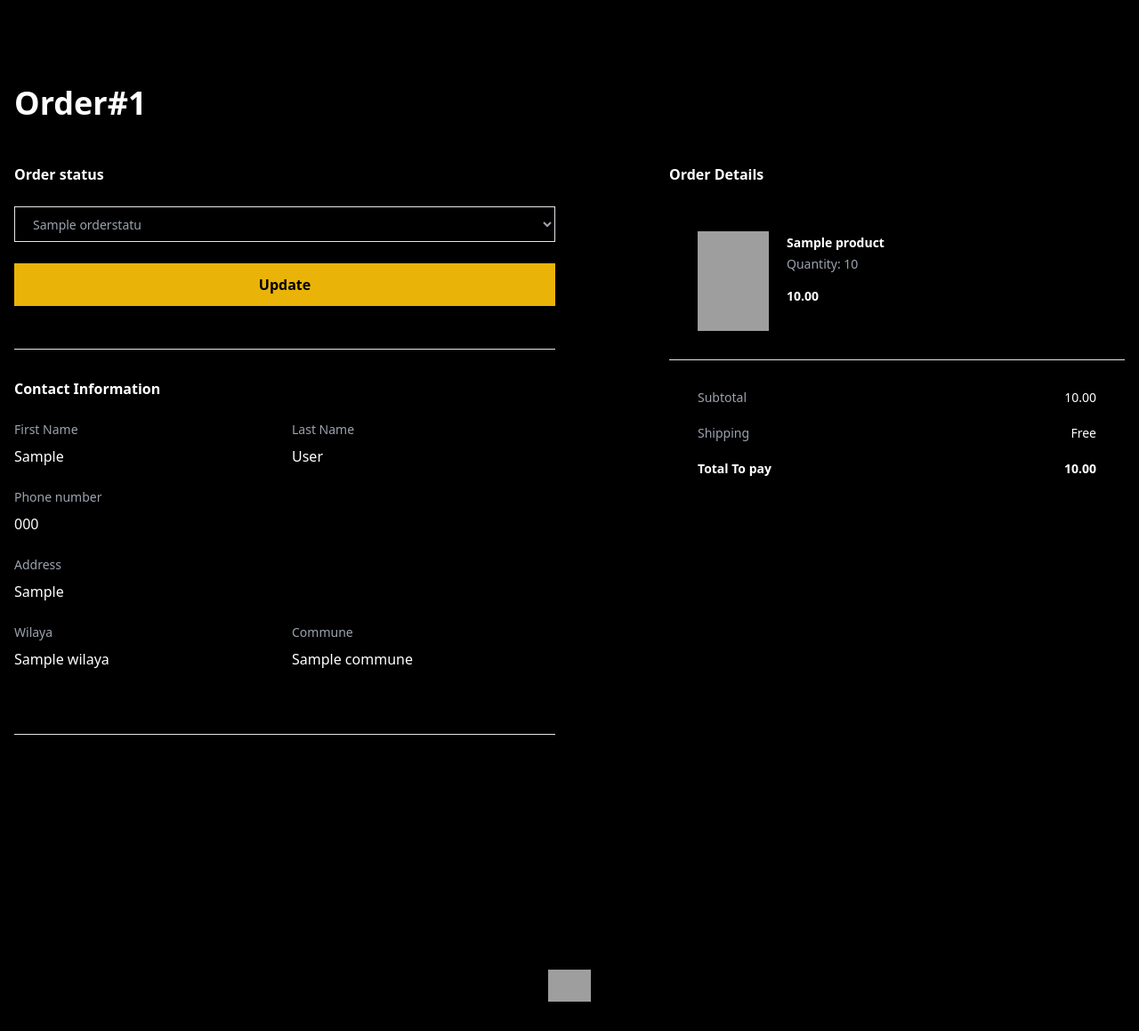
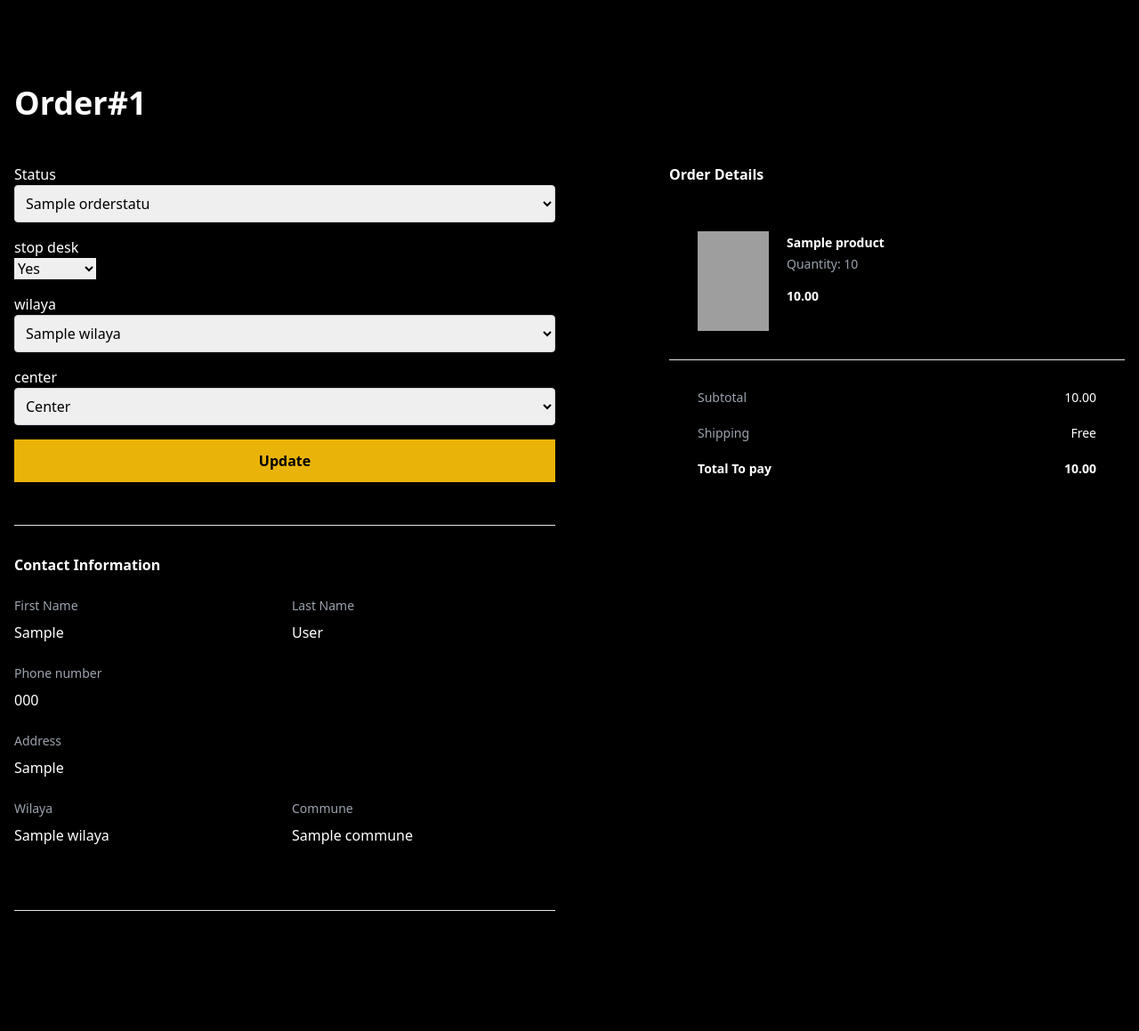
Before and after one commit to chaabinassim/ecommerce, a Django app: page /staff/update/1/ in a window 1280 px wide. Shown: the part 96-1255 px from the top of the page at 89% size. Run offline with Django 4.2, Linux system fonts and the light colour scheme; a user stored in the database is signed in; data comes from the database, SQL or seed files in the repository; tables that the repository leaves empty hold one stand-in row (values such as "Sample post"); some libraries are stand-ins or nearby versions; some web fonts are replaced; grey boxes are pictures that could not be loaded.

Commit message:
add centers and fees pluus clean up forms

```diff
--- a/delivery/models.py
+++ b/delivery/models.py
@@ -32,6 +32,28 @@ class Commune(models.Model):
         return self.name
 
 
+class Center(models.Model):
+    center_id = models.IntegerField()
+    wilaya = models.ForeignKey(Wilaya, on_delete=models.CASCADE)
+    commune = models.ForeignKey(Commune, on_delete=models.CASCADE)
+    name = models.CharField(max_length=122)
+    display_name   = models.CharField(max_length=122,null=True,blank=True)
+    address = models.CharField(max_length=122,null=True,blank=True)
+
+
+    def __str__(self):
+        return self.name
+
+class Fee(models.Model):
+
+    wilaya   = models.ForeignKey(Wilaya, on_delete=models.CASCADE)
+    home_fee = models.PositiveIntegerField()
+    desk_fee = models.PositiveIntegerField()
+
+
+    def __str__(self):
+        return f"{self.wilaya}-{self.home_fee}"
+
 
 class Setting(models.Model):
     api_id    = models.CharField(max_length=128)
--- a/delivery/urls.py
+++ b/delivery/urls.py
@@ -3,4 +3,6 @@ from .views import *
 urlpatterns = [
     path('update_wilayas', update_wilayas,name="update_wilayas"),
     path('update_communes', update_communes,name="update_communes"),
+    path('update_centers', update_centers,name="update_centers"),
+    path('update_fees', update_wilayas_fee,name="update_fees"),
 ]
--- a/products/views.py
+++ b/products/views.py
@@ -16,6 +16,7 @@ def product_detail(request, product_slug):
     product = get_object_or_404(Product, slug=product_slug)
     session ,created= Session.objects.new_or_get(request)
     states = Wilaya.objects.all()
+    fees = Fee.objects.all()
     if request.method == 'POST':
         form = OrderForm(request.POST)
         if form.is_valid():
@@ -30,6 +31,7 @@ def product_detail(request, product_slug):
         'product':product,
         'states':states,
         'form':form,
+        'fees':fees
     }
 
     return render(request, 'product_detail.html', context)
--- /dev/null
+++ b/staff/forms.py
@@ -0,0 +1,14 @@
+from django import forms
+from orders.models import Order
+
+class UpdateOrderForm(forms.ModelForm):
+    class Meta:
+        model = Order
+        fields= ['status','center','is_stopdesk','state']
+        widgets = {
+
+            'status': forms.Select(attrs={'class': 'w-full rounded border-gray-300 border p-2 focus:outline-none focus:border-yellow-500'}),
+            'center': forms.Select(attrs={'class': 'w-full rounded border-gray-300 border p-2 focus:outline-none focus:border-yellow-500'}),
+            'state': forms.Select(attrs={'class': 'w-full rounded border-gray-300 border p-2 focus:outline-none focus:border-yellow-500'}),
+            # Add more fields and their CSS classes as needed
+        }
--- a/staff/templates/staff-order-update.html
+++ b/staff/templates/staff-order-update.html
@@ -11,45 +11,88 @@
           <div class="max-w-2xl">
 
               <div class="mb-10 pb-12 border-b border-blueGray-800">
-                <h6 class="font-bold text-white mb-6">Order status</h6>
                 <div class="pb-12 mb-8 border-b border-blueGray-800">
 
                   <form method="post">
                     {% csrf_token %}
-                    {{ form.non_field_errors }}
-                    <div class="mb-6">
-                    {{ form.status }}
+
+                    {% if  form.non_field_errors %}
+                      <div class="mb-4 text-red-500">
+                          {{ form.non_field_errors }}
+                      </div>
+                     {% endif %}
+
+                     <div class="mb-4">
+                      <label for="id_status" class="block font-medium text-white">Status</label>
+                      {{ form.status }}
+                      {% if form.status.errors %}
+                          <div class="mt-1 text-red-500">
+                              {{ form.status.errors|join:", " }}
+                          </div>
+                      {% endif %}
                     </div>
+
+
+                    <div class="mb-4">
+                      <label for="id_status" class="block font-medium text-white">stop desk</label>
+                      {{ form.is_stopdesk }}
+                      {% if form.is_stopdesk.errors %}
+                          <div class="mt-1 text-red-500">
+                              {{ form.is_stopdesk.errors|join:", " }}
+                          </div>
+                      {% endif %}
+                    </div>
+
+                    <div class="mb-4">
+                      <label for="id_status" class="block font-medium text-white">wilaya</label>
+                      {{ form.state }}
+                      {% if form.state.errors %}
+                          <div class="mt-1 text-red-500">
+                              {{ form.state.errors|join:", " }}
+                          </div>
+                      {% endif %}
+                    </div>
+
+                    <div class="mb-4">
+                      <label for="id_status" class="block font-medium text-white">center</label>
+                      {{ form.center }}
+                      {% if form.center.errors %}
+                          <div class="mt-1 text-red-500">
+                              {{form.center.errors|join:", " }}
+                          </div>
+                      {% endif %}
+                    </div>
+
                     <button class="block px-6 py-3 text-center font-bold text-black bg-yellow-500 hover:bg-yellow-600 transition duration-200 w-full" type="submit">Update</button>
                   </form>
                 </div>
                 <h6 class="font-bold text-white mb-6">Contact Information</h6>
                 <div class="flex flex-wrap -mx-2 mb-6">
                   <div class="w-full md:w-1/2 px-2 mb-6 md:mb-0">
-                    <label class="block mb-2 text-gray-400 text-sm font-medium" for="">First Name</label>
+                    <p class="block mb-2 text-gray-400 text-sm font-medium">First Name</p>
                     <p class="text-white">{{order.first_name}}</p>
                   </div>
                   <div class="w-full md:w-1/2 px-2">
-                    <label class="block mb-2 text-gray-400 text-sm font-medium" for="">Last Name</label>
+                    <p class="block mb-2 text-gray-400 text-sm font-medium" >Last Name</p>
                     <p class="text-white">{{order.last_name}}</p>
                   </div>
                 </div>
                 <div class="mb-6">
-                  <label class="block mb-2 text-gray-400 text-sm font-medium" for="">Phone number</label>
+                  <p class="block mb-2 text-gray-400 text-sm font-medium" >Phone number</p>
                   <p class="text-white">{{order.phone_number}}</p>
                 </div>
                 <div class="mb-6">
-                  <label class="block mb-2 text-gray-400 text-sm font-medium" for="">Address</label>
+                  <p class="block mb-2 text-gray-400 text-sm font-medium">Address</p>
                   <p class="text-white">{{order.full_adress}}</p>
                 </div>
 
                 <div class="flex flex-wrap -mx-2 mb-6">
                   <div class="w-full md:w-1/2 px-2 mb-6 md:mb-0">
-                    <label class="block mb-2 text-gray-400 text-sm font-medium" for="">Wilaya</label>
+                    <label class="block mb-2 text-gray-400 text-sm font-medium" >Wilaya</label>
                     <p class="text-white">{{order.state}}</p>
                   </div>
                   <div class="w-full md:w-1/2 px-2">
-                    <label class="block mb-2 text-gray-400 text-sm font-medium" for="">Commune</label>
+                    <p class="block mb-2 text-gray-400 text-sm font-medium" >Commune</p>
                     <p class="text-white">{{order.city}}</p>
                   </div>
                 </div>
@@ -98,3 +141,55 @@
   </div>
 </section>
 {% endblock  %}
+
+{% block scripts  %}
+
+<script>
+    const stateCenterData = {
+        {% for state in states %}
+        "{{ state.id }}": [
+            {% for center in state.center_set.all %}
+            { "id": "{{ center.id }}", "name": "{{ center.display_name }}" },
+            {% endfor %}
+        ],
+        {% endfor %}
+    };
+
+    const stateSelect = document.querySelector('#id_state');
+    const centerSelect = document.querySelector('#id_center');
+
+    stateSelect.addEventListener('change', () => {
+        const selectedState = stateSelect.value;
+        if (selectedState) {
+            populateCenterOptions(selectedState);
+        } else {
+            clearCenterOptions();
+        }
+    });
+
+
+    $(document).ready(function() {
+      const selectedState = stateSelect.value;
+      if (selectedState) {
+          populateCenterOptions(selectedState);
+      } else {
+          clearCenterOptions();
+      }
+    });
+
+    function populateCenterOptions(stateId) {
+        const centers = stateCenterData[stateId];
+        centerSelect.innerHTML = '<option value="" selected="">Center</option>';
+        centers.forEach(center => {
+            const option = document.createElement('option');
+            option.value = center.id;
+            option.text = center.name;
+            centerSelect.appendChild(option);
+        });
+    }
+
+    function clearCenterOptions() {
+        centerSelect.innerHTML = '<option value="">Select a center first</option>';
+    }
+</script>
+{% endblock scripts  %}
--- a/staff/templates/staff.html
+++ b/staff/templates/staff.html
@@ -13,7 +13,7 @@
                 <form method="GET" action="{% url 'staff_view' %}">
                   {% if  order_filter.form.non_field_errors %}
                       <div class="mb-4 text-red-500">
-                          {{ form.non_field_errors }}
+                          {{ order_filter.form.non_field_errors }}
                       </div>
                   {% endif %}
 
--- a/staff/views.py
+++ b/staff/views.py
@@ -4,29 +4,20 @@ from django.contrib.auth.decorators import permission_required
 from orders.models import Order
 from .filters import OrderFilterForStaff
 from django.views.generic.edit import UpdateView
-from django import forms
+from .forms import *
 from django.core.paginator import Paginator
-
-# Create your views here.
+from delivery.models import *
 
 
-class UpdateOrderForm(forms.ModelForm):
-    class Meta:
-        model = Order
-        fields= ['status']
-        widgets = {
 
-            'status': forms.Select(attrs={'class': 'h-10 px-4 py-2 w-full text-sm text-gray-400 border border-blueGray-800 bg-transparent outline-none'}),
-            # Add more fields and their CSS classes as needed
-        }
 
 
 @permission_required('orders.change_order')
 def staff_view(request):
     if request.user.is_staff:
-        order_filter = OrderFilterForStaff(request.GET, queryset=Order.objects.all().order_by('-created_on'))
+        order_filter = OrderFilterForStaff(request.GET, queryset=Order.objects.all().order_by('-created_on','-created_on_time'))
     else :
-        order_filter = OrderFilterForStaff(request.GET, queryset=Order.objects.filter(staff_member__user=request.user).order_by('-created_on'))
+        order_filter = OrderFilterForStaff(request.GET, queryset=Order.objects.filter(staff_member__user=request.user).order_by('-created_on','-created_on_time'))
 
     filtered_orders = order_filter.qs
 
@@ -55,6 +46,7 @@ def staff_view(request):
 def OrderUpdateView(request, pk):
 
     order = get_object_or_404(Order, pk=pk)
+    states = Wilaya.objects.all()
     if request.user == order.staff_member.user or request.user.is_staff :
 
         if request.method == 'POST':
@@ -68,6 +60,7 @@ def OrderUpdateView(request, pk):
         context = {
             'form': form,
             'order':order,
+            'states':states
         }
     else :
         return redirect('staff_view')
```
Also changed, not shown: delivery/admin.py (+10 -0 lines), delivery/views.py (+74 -0 lines), orders/forms.py (+7 -7 lines), orders/models.py (+11 -3 lines), products/templates/product_detail.html (+66 -1 lines), delivery/migrations/0004_center.py (added), delivery/migrations/0005_fee.py (added), orders/migrations/0008_order_is_stopdesk.py (added), orders/migrations/0009_order_center.py (added), 2 other files.
